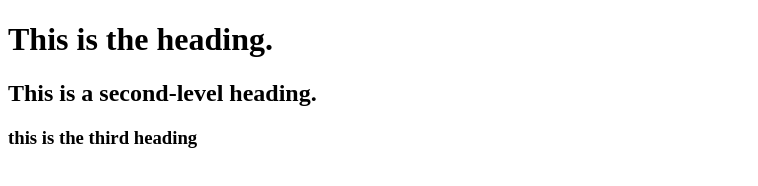
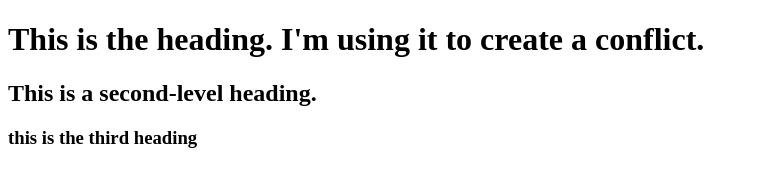
Before and after one commit to lane-bmc/iat339-demo-repository, a plain HTML site: page index.html in a window 1280 px wide. Shown: the whole page, without its empty margins (0-758 px from the left). Drawn offline with Linux system fonts and the light colour scheme.

Commit message:
Added text to the <h1> tag

```diff
--- a/index.html
+++ b/index.html
@@ -5,7 +5,7 @@
     	<title>This is the title</title>
 	</head>
 	<body>
-		<h1>This is the heading.</h1>
+		<h1>This is the heading. I'm using it to create a conflict.</h1>
 		<h2>This is a second-level heading.</h2>
 		<h3>this is the third heading</h3>
 	</body>
```
